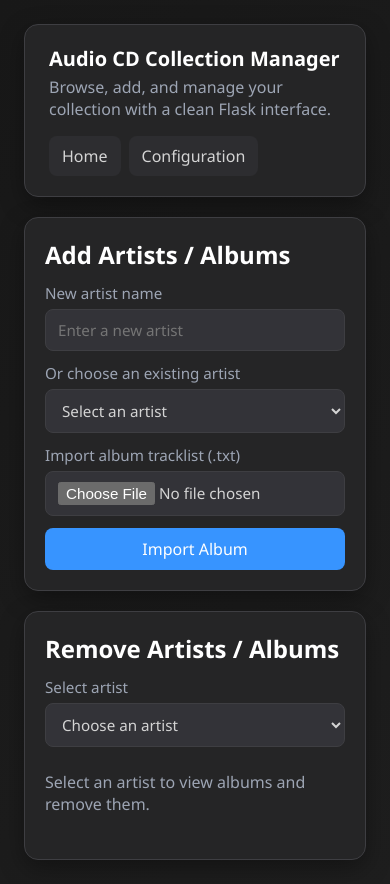
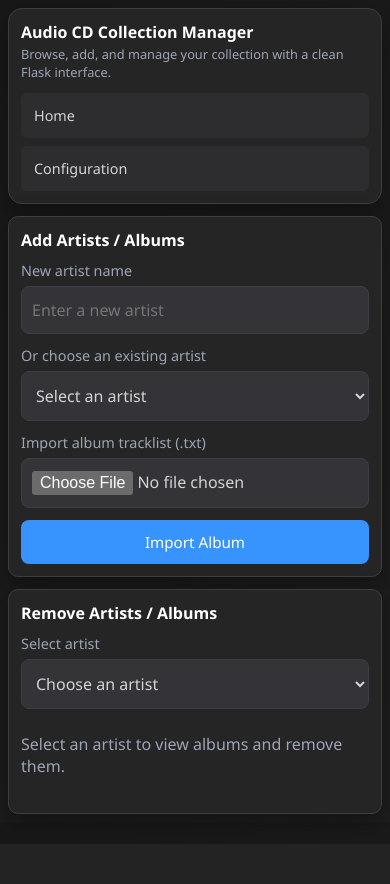
Before and after one commit to WerewolfC/wcddb, a Flask app: page /config in a window 390 px wide. After the commit the page ends 844 px from the top, so only its background shows below. Run offline with Flask 3, Linux system fonts and the light colour scheme.

Commit message:
GUI will reshape horizontal/vertical based on resolution

```diff
--- a/static/style.css
+++ b/static/style.css
@@ -22,57 +22,231 @@ body {
   color: var(--text);
 }
 
-.app-shell { max-width: 1180px; margin: 0 auto; padding: 24px; }
+.app-shell { max-width: 1180px; margin: 0 auto; padding: 16px; }
 .topbar {
   display: flex; justify-content: space-between; align-items: center; gap: 16px;
-  padding: 20px 24px; border-radius: 14px; background: var(--panel); border: 1px solid var(--border);
+  padding: 16px; border-radius: 14px; background: var(--panel); border: 1px solid var(--border);
   box-shadow: 0 8px 24px var(--shadow);
+  flex-wrap: wrap;
+}
+.topbar > div {
+  flex: 1 1 auto;
+  min-width: 200px;
 }
 .topbar h1 { margin: 0 0 4px; font-size: 1.25rem; color: #ffffff; }
-.topbar p { margin: 0; color: var(--muted); }
-nav { display: flex; gap: 8px; }
+.topbar p { margin: 0; color: var(--muted); font-size: 0.9rem; }
+nav {
+  display: flex; gap: 8px;
+  flex-wrap: wrap;
+}
 nav a {
-  color: var(--text); text-decoration: none; padding: 8px 12px; border-radius: 8px; background: var(--panel-2);
+  color: var(--text); text-decoration: none; padding: 10px 14px; border-radius: 8px; background: var(--panel-2);
   border: 1px solid transparent;
+  transition: all 0.2s ease;
+  white-space: nowrap;
+  font-size: 0.95rem;
+  min-height: 44px;
+  display: flex;
+  align-items: center;
 }
 nav a:hover { border-color: var(--accent); color: #ffffff; }
 
 main { margin-top: 20px; }
-.card-grid { display: grid; grid-template-columns: 1fr 1fr; gap: 20px; }
+.card-grid { display: grid; grid-template-columns: 1fr 1fr; gap: 16px; }
 .card {
-  background: var(--panel); border: 1px solid var(--border); border-radius: 14px; padding: 20px;
+  background: var(--panel); border: 1px solid var(--border); border-radius: 14px; padding: 16px;
   box-shadow: 0 8px 24px var(--shadow);
 }
-.card-header { display: flex; justify-content: space-between; align-items: center; gap: 12px; margin-bottom: 12px; }
-.card-header h2, .card-header h3 { margin: 0; color: #ffffff; }
-.artist-grid { display: grid; grid-template-columns: repeat(auto-fit, minmax(220px, 1fr)); gap: 14px; margin-top: 12px; }
+.card-header {
+  display: flex;
+  justify-content: space-between;
+  align-items: center;
+  gap: 12px;
+  margin-bottom: 12px;
+  flex-wrap: wrap;
+}
+.card-header h2, .card-header h3 { margin: 0; color: #ffffff; flex: 1 1 auto; min-width: 150px; }
+.artist-grid { display: grid; grid-template-columns: repeat(auto-fit, minmax(200px, 1fr)); gap: 12px; margin-top: 12px; }
 .artist-card, .album-card, .remove-row {
   display: block; text-decoration: none; color: var(--text); background: var(--panel-2); border: 1px solid var(--border); border-radius: 12px; padding: 14px;
+  transition: all 0.2s ease;
 }
-.artist-card:hover { border-color: var(--accent); transform: translateY(-1px); }
+.artist-card { min-height: 100px; display: flex; flex-direction: column; justify-content: center; }
+.artist-card h3 { margin: 0 0 8px 0; font-size: 1rem; }
+.artist-card p { margin: 0; font-size: 0.9rem; color: var(--muted); }
+.artist-card:hover { border-color: var(--accent); transform: translateY(-2px); box-shadow: 0 4px 12px var(--shadow); }
 .album-card { margin-top: 12px; }
-.remove-row { display: flex; justify-content: space-between; align-items: center; gap: 12px; margin-top: 10px; }
+.remove-row { display: flex; justify-content: space-between; align-items: center; gap: 12px; margin-top: 10px; flex-wrap: wrap; }
 .stack { display: grid; gap: 12px; }
 label { display: grid; gap: 6px; color: var(--muted); font-size: 0.95rem; }
 input, select, button { font: inherit; }
 input, select {
-  width: 100%; padding: 10px 12px; border-radius: 8px; border: 1px solid var(--border); background: var(--panel-3); color: var(--text);
+  width: 100%; padding: 12px; border-radius: 8px; border: 1px solid var(--border); background: var(--panel-3); color: var(--text);
+  font-size: 1rem;
+  min-height: 44px;
 }
 input:focus, select:focus { outline: 1px solid var(--accent); border-color: var(--accent); }
 .button {
-  border: none; padding: 10px 14px; border-radius: 8px; cursor: pointer; text-decoration: none; display: inline-block; text-align: center;
+  border: none; padding: 12px 16px; border-radius: 8px; cursor: pointer; text-decoration: none; display: inline-block; text-align: center;
+  transition: all 0.2s ease;
+  min-height: 44px;
+  font-size: 1rem;
+  display: flex;
+  align-items: center;
+  justify-content: center;
 }
 .button.primary { background: var(--accent-strong); color: white; }
+.button.primary:hover { background: #2e7bd8; }
 .button.secondary { background: var(--panel-2); color: var(--text); border: 1px solid var(--border); }
+.button.secondary:hover { border-color: var(--accent); }
 .button.danger { background: var(--danger); color: white; }
+.button.danger:hover { background: #e67359; }
 .flash-messages { display: grid; gap: 8px; margin-top: 16px; }
-.flash { padding: 10px 12px; border-radius: 8px; border: 1px solid var(--border); }
+.flash { padding: 12px; border-radius: 8px; border: 1px solid var(--border); font-size: 0.95rem; }
 .flash.success { background: rgba(78, 201, 176, 0.14); color: #b8f1e2; }
 .flash.error { background: rgba(244, 135, 113, 0.16); color: #ffd3c9; }
-.track-list { margin: 8px 0 0 16px; color: var(--muted); }
+.track-list { margin: 8px 0 0 16px; color: var(--muted); padding-left: 0; }
+.track-list li { margin-bottom: 4px; }
 .empty-state { color: var(--muted); padding: 8px 0; }
 
-@media (max-width: 860px) {
-  .card-grid { grid-template-columns: 1fr; }
-  .topbar { flex-direction: column; align-items: flex-start; }
+/* Tablet: 768px and up */
+@media (max-width: 768px) {
+  .app-shell { padding: 12px; }
+  .card-grid { grid-template-columns: 1fr; gap: 14px; }
+  .topbar {
+    padding: 14px;
+    flex-direction: column;
+    align-items: stretch;
+  }
+  .topbar > div {
+    min-width: auto;
+  }
+  .topbar h1 { font-size: 1.1rem; }
+  .topbar p { font-size: 0.85rem; }
+  nav {
+    width: 100%;
+    gap: 6px;
+  }
+  nav a {
+    flex: 1 1 auto;
+    padding: 10px 8px;
+    font-size: 0.9rem;
+  }
+  .card {
+    padding: 14px;
+  }
+  .card-header {
+    flex-direction: column;
+    align-items: stretch;
+    gap: 10px;
+  }
+  .card-header h2, .card-header h3 {
+    min-width: auto;
+  }
+  .button {
+    width: 100%;
+  }
+  .artist-grid { grid-template-columns: repeat(auto-fit, minmax(150px, 1fr)); gap: 10px; }
 }
+
+/* Mobile: 480px to 767px */
+@media (max-width: 480px) {
+  .app-shell { padding: 8px; }
+  .topbar {
+    padding: 12px;
+    flex-direction: column;
+    align-items: stretch;
+    gap: 12px;
+  }
+  .topbar > div {
+    width: 100%;
+  }
+  .topbar h1 { font-size: 1rem; margin-bottom: 2px; }
+  .topbar p { font-size: 0.8rem; }
+  nav {
+    width: 100%;
+    flex-direction: column;
+    gap: 8px;
+  }
+  nav a {
+    padding: 12px;
+    font-size: 0.9rem;
+    width: 100%;
+    border-radius: 6px;
+  }
+  main { margin-top: 12px; }
+  .card {
+    padding: 12px;
+    border-radius: 10px;
+    gap: 10px;
+  }
+  .card-grid {
+    gap: 12px;
+  }
+  .card-header {
+    flex-direction: column;
+    align-items: stretch;
+    gap: 10px;
+    margin-bottom: 10px;
+  }
+  .card-header h2, .card-header h3 {
+    font-size: 1rem;
+  }
+  .button {
+    width: 100%;
+    padding: 12px;
+    font-size: 0.95rem;
+    min-height: 44px;
+  }
+  .artist-grid {
+    grid-template-columns: 1fr;
+    gap: 10px;
+  }
+  .artist-card {
+    padding: 12px;
+    min-height: auto;
+  }
+  .artist-card h3 {
+    font-size: 0.95rem;
+    margin-bottom: 4px;
+  }
+  .artist-card p {
+    font-size: 0.85rem;
+  }
+  input, select {
+    padding: 12px 10px;
+    font-size: 16px;
+    min-height: 44px;
+  }
+  label {
+    gap: 6px;
+    font-size: 0.9rem;
+  }
+  .remove-row {
+    flex-direction: column;
+    align-items: stretch;
+    gap: 10px;
+  }
+  .remove-row form {
+    width: 100%;
+  }
+  .flash { padding: 10px 12px; font-size: 0.9rem; }
+  .track-list { margin: 8px 0 0 12px; font-size: 0.9rem; }
+}
+
+/* Large desktop: 1200px and up */
+@media (min-width: 1200px) {
+  .card-grid { grid-template-columns: 1fr 1fr; }
+  .artist-grid { grid-template-columns: repeat(auto-fit, minmax(240px, 1fr)); }
+}
+
+/* Small mobile: less than 360px */
+@media (max-width: 360px) {
+  .app-shell { padding: 4px; }
+  .topbar { padding: 10px; gap: 10px; }
+  .topbar h1 { font-size: 0.95rem; }
+  .topbar p { display: none; }
+  nav a { padding: 10px 8px; font-size: 0.85rem; }
+  .card { padding: 10px; }
+  .artist-grid { gap: 8px; }
+}
```
Also changed, not shown: generate.md (renamed from readme.md).
